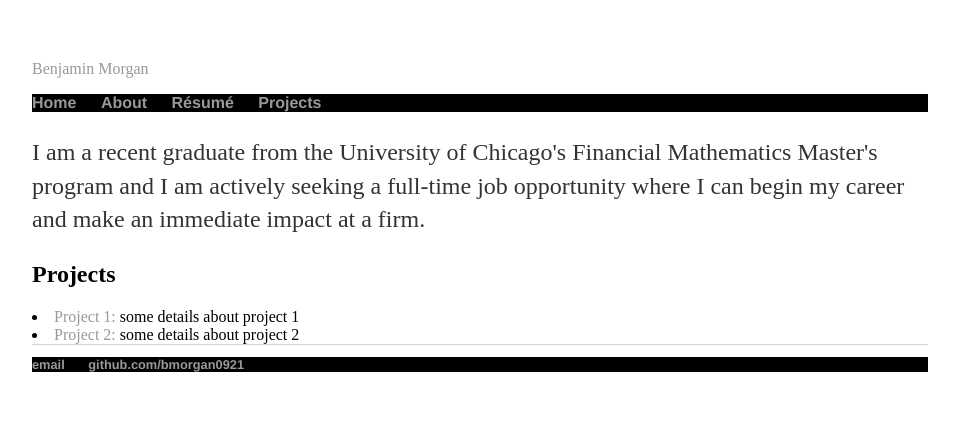
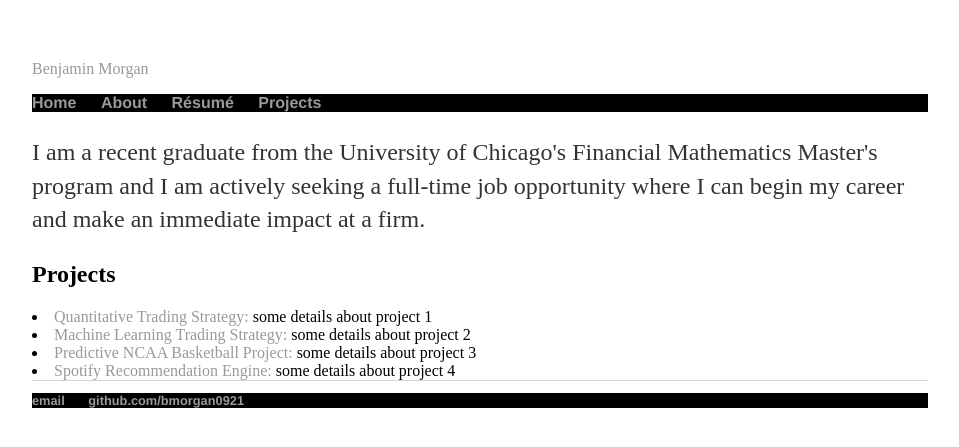
Before and after one commit to bmorgan0921/bmorgan0921.github.io, a Jekyll site: the page built from index.html, in a window 1280 px wide. Shown: the top 447 px of the page, without its empty margins (160-1119 px from the left). Built offline with Jekyll 4.4.1, drawn with Linux system fonts in a browser that asks for light colours.

Commit message:
commented header out; utilizing sections; intro

```diff
--- a/index.html
+++ b/index.html
@@ -3,10 +3,16 @@
 title: Benjamin Morgan
 ---
 
-<div class="blurb">
-	<!-- <h1>Benjamin Morgan</h1> -->
-	<p>I am a recent graduate from the University of Chicago's Financial Mathematics Master's program and I am actively seeking a full-time job opportunity where I can begin my career and make an immediate impact at a firm. </p>
-</div><!-- /.blurb -->
+<!-- <div class="blurb">
+	<h1>Benjamin Morgan</h1>
+	<p> </p>
+</div>/.blurb -->
+
+<section id="intro">
+	<p>
+		I am a recent graduate from the University of Chicago's Financial Mathematics Master's program and I am actively seeking a full-time job opportunity where I can begin my career and make an immediate impact at a firm.
+	</p>
+</section>
 
 <section id = 'Projects'>
 	<h2>
@@ -14,9 +20,15 @@
 	</h2>
 
 	<li>
-		<a href = ''>Project 1: </a> some details about project 1
+		<a href = ''>Quantitative Trading Strategy: </a> some details about project 1
 	</li>
 	<li>
-		<a href = ''>Project 2: </a> some details about project 2
+		<a href = ''>Machine Learning Trading Strategy: </a> some details about project 2
+	</li>
+	<li>
+		<a href = ''>Predictive NCAA Basketball Project: </a> some details about project 3
+	</li>
+	<li>
+		<a href = ''>Spotify Recommendation Engine: </a> some details about project 4
 	</li>
 </section>
```
